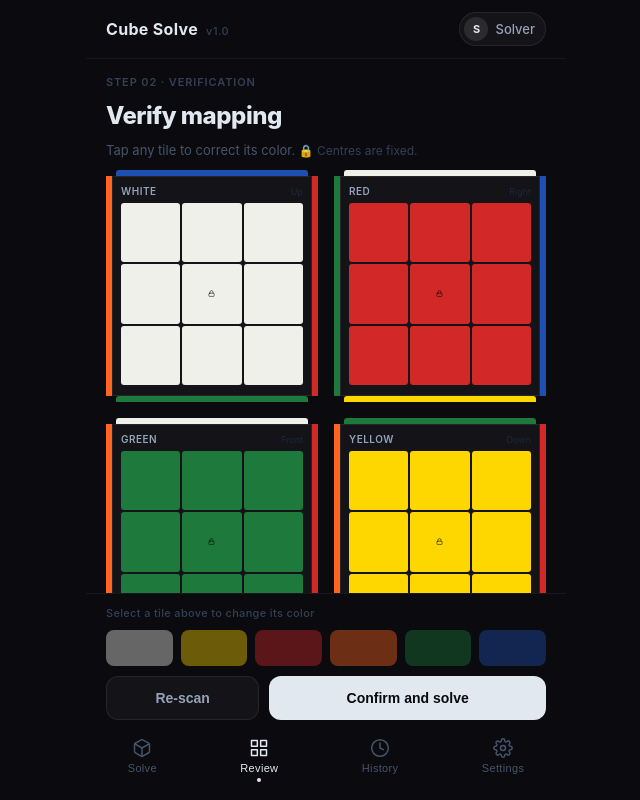
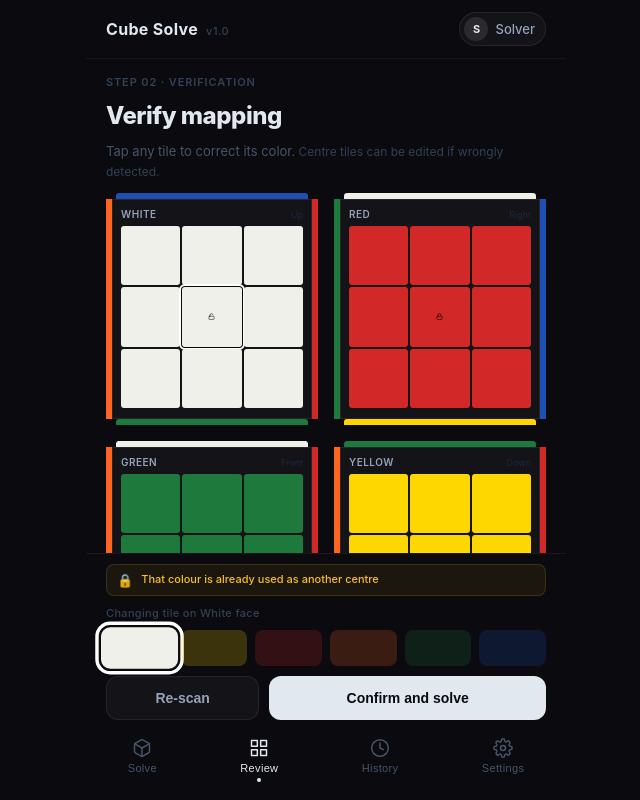
Before and after one commit to farhanbin65/Cube-Solve, a React (Vite) app: page /review in a window 1280 px wide. Both pictures are taken after a click on the element 525 px from the left and 293 px from the top of the page. Shown: the whole page, without its empty margins (314-954 px from the left). Built offline with nearby package versions, Linux system fonts and the light colour scheme.

Commit message:
Fix: Centre tile locking fixed

```diff
--- a/src/screens/ReviewScreen.jsx
+++ b/src/screens/ReviewScreen.jsx
@@ -30,14 +30,13 @@ const FACE_CENTRES = {
   B: "blue",
 };
 
-// Neighbour centres for each face: top, bottom, left, right
 const NEIGHBOURS = {
-  U: { top: "blue",   bottom: "green",  left: "orange", right: "red"    },
-  F: { top: "white",  bottom: "yellow", left: "orange", right: "red"    },
-  D: { top: "green",  bottom: "blue",   left: "orange", right: "red"    },
-  B: { top: "yellow", bottom: "white",  left: "orange", right: "red"    },
-  L: { top: "white",  bottom: "yellow", left: "blue",   right: "green"  },
-  R: { top: "white",  bottom: "yellow", left: "green",  right: "blue"   },
+  U: { top: "blue",   bottom: "green",  left: "orange", right: "red"   },
+  F: { top: "white",  bottom: "yellow", left: "orange", right: "red"   },
+  D: { top: "green",  bottom: "blue",   left: "orange", right: "red"   },
+  B: { top: "yellow", bottom: "white",  left: "red",    right: "orange"},
+  L: { top: "white",  bottom: "yellow", left: "blue",   right: "green" },
+  R: { top: "white",  bottom: "yellow", left: "green",  right: "blue"  },
 };
 
 // ── Validation ─────────────────────────────────────────────
@@ -57,12 +56,11 @@ function validateCube(faceColors) {
     if (count > 9) errors.push(`Too many ${color} (${count}/9)`);
   }
 
-  for (const face of FACES) {
-    const tiles = faceColors[face.key] || [];
-    const centre = tiles[CENTRE_INDEX];
-    if (centre && centre !== FACE_CENTRES[face.key]) {
-      errors.push(`${face.label} centre must be ${FACE_CENTRES[face.key]}`);
-    }
+  // Check all 6 centres are unique
+  const centreColors = FACES.map(f => faceColors[f.key]?.[CENTRE_INDEX]);
+  const uniqueCentres = new Set(centreColors);
+  if (uniqueCentres.size < 6) {
+    errors.push("Each face must have a unique centre colour");
   }
 
   return errors;
@@ -92,7 +90,8 @@ export default function ReviewScreen() {
 
   const [selectedFace, setSelectedFace] = useState(null);
   const [selectedCell, setSelectedCell] = useState(null);
-  const [errors, setErrors]             = useState([]);
+  const [errors,       setErrors]       = useState([]);
+  const [centreWarn,   setCentreWarn]   = useState(false);
 
   useEffect(() => {
     setErrors(validateCube(faceColors));
@@ -104,6 +103,7 @@ export default function ReviewScreen() {
       if (pickerRef.current && !pickerRef.current.contains(e.target)) {
         setSelectedFace(null);
         setSelectedCell(null);
+        setCentreWarn(false);
       }
     };
     document.addEventListener("mousedown", handler);
@@ -112,24 +112,39 @@ export default function ReviewScreen() {
 
   const handleTileClick = (faceKey, cellIndex, e) => {
     e.stopPropagation();
-    if (cellIndex === CENTRE_INDEX) return;
+    setCentreWarn(false);
     if (selectedFace === faceKey && selectedCell === cellIndex) {
       setSelectedFace(null);
       setSelectedCell(null);
     } else {
       setSelectedFace(faceKey);
       setSelectedCell(cellIndex);
+      if (cellIndex === CENTRE_INDEX) setCentreWarn(true);
     }
   };
 
   const handleColorPick = (colorName) => {
     if (selectedFace === null || selectedCell === null) return;
+
+    // If changing a centre, block duplicate centre colours
+    if (selectedCell === CENTRE_INDEX) {
+      const duplicate = FACES.some(
+        f => f.key !== selectedFace &&
+        faceColors[f.key]?.[CENTRE_INDEX] === colorName
+      );
+      if (duplicate) {
+        setCentreWarn(true);
+        return;
+      }
+    }
+
     const newColors = { ...faceColors };
     newColors[selectedFace] = [...newColors[selectedFace]];
     newColors[selectedFace][selectedCell] = colorName;
     setFaceColors(newColors);
     setSelectedFace(null);
     setSelectedCell(null);
+    setCentreWarn(false);
   };
 
   const handleConfirm = () => {
@@ -144,10 +159,12 @@ export default function ReviewScreen() {
     navigate("/capture");
   };
 
-  const isValid = errors.length === 0;
+  const isValid        = errors.length === 0;
+  const isCentreSelected = selectedCell === CENTRE_INDEX;
 
   return (
     <div style={s.root}>
+
       {/* Header */}
       <div style={s.header}>
         <span style={s.stepTag}>Step 02 · Verification</span>
@@ -156,10 +173,10 @@ export default function ReviewScreen() {
       <h2 style={s.title}>Verify mapping</h2>
       <p style={s.subtitle}>
         Tap any tile to correct its color.
-        <span style={s.lockNote}> 🔒 Centres are fixed.</span>
+        <span style={s.lockNote}> Centre tiles can be edited if wrongly detected.</span>
       </p>
 
-      {/* Live errors — never block, just inform */}
+      {/* Live errors */}
       {errors.length > 0 && (
         <div style={s.errorBox}>
           <span style={s.errorIcon}>⚠</span>
@@ -204,12 +221,25 @@ export default function ReviewScreen() {
         )}
       </div>
 
-      {/* Spacer so content doesn't hide behind sticky elements */}
-      <div style={{ height: 140 }} />
+      {/* Spacer for sticky bottom */}
+      <div style={{ height: 160 }} />
 
-      {/* ── Sticky bottom area ── */}
+      {/* ── Sticky bottom ── */}
       <div style={s.stickyBottom} ref={pickerRef}>
-        {/* Colour picker tray — always visible */}
+
+        {/* Centre warning */}
+        {isCentreSelected && (
+          <div style={s.centreWarning}>
+            <span style={s.centreWarningIcon}>🔒</span>
+            <span style={s.centreWarningText}>
+              {centreWarn
+                ? "That colour is already used as another centre"
+                : "Editing centre tile — each face needs a unique centre colour"}
+            </span>
+          </div>
+        )}
+
+        {/* Colour picker tray */}
         <div style={s.pickerTray}>
           <span style={s.pickerLabel}>
             {selectedFace !== null
@@ -221,20 +251,34 @@ export default function ReviewScreen() {
               const isSelected =
                 selectedFace !== null &&
                 faceColors[selectedFace]?.[selectedCell] === name;
+
+              // Grey out colours already used as centres when editing a centre
+              const isCentreConflict =
+                isCentreSelected &&
+                FACES.some(
+                  f => f.key !== selectedFace &&
+                  faceColors[f.key]?.[CENTRE_INDEX] === name
+                );
+
               return (
                 <button
                   key={name}
                   style={{
                     ...s.pickerSwatch,
                     background: hex,
-                    outline: isSelected ? "3px solid #fff" : "none",
+                    outline:    isSelected ? "3px solid #fff" : "none",
                     outlineOffset: 2,
-                    opacity: selectedFace === null ? 0.4 : 1,
-                    transform: isSelected ? "scale(1.15)" : "scale(1)",
+                    opacity:    selectedFace === null
+                      ? 0.4
+                      : isCentreConflict
+                      ? 0.2
+                      : 1,
+                    transform:  isSelected ? "scale(1.15)" : "scale(1)",
+                    cursor:     isCentreConflict ? "not-allowed" : "pointer",
                   }}
                   onClick={() => handleColorPick(name)}
                   disabled={selectedFace === null}
-                  title={name}
+                  title={isCentreConflict ? "Already used as a centre" : name}
                 />
               );
             })}
@@ -250,7 +294,7 @@ export default function ReviewScreen() {
             style={{
               ...s.primaryBtn,
               opacity: isValid ? 1 : 0.35,
-              cursor: isValid ? "pointer" : "not-allowed",
+              cursor:  isValid ? "pointer" : "not-allowed",
             }}
             onClick={handleConfirm}
             disabled={!isValid}
@@ -263,12 +307,13 @@ export default function ReviewScreen() {
   );
 }
 
-// ── Face Card with Neighbour Strips ────────────────────────
+// ── Face Card ──────────────────────────────────────────────
 
 function FaceCard({ face, tiles, neighbours, selectedCell, onTileClick }) {
   return (
     <div style={s.faceCardOuter}>
-      {/* Top neighbour strip */}
+
+      {/* Top neighbour */}
       <div style={s.neighbourRow}>
         <div style={{
           ...s.neighbourStrip,
@@ -278,14 +323,15 @@ function FaceCard({ face, tiles, neighbours, selectedCell, onTileClick }) {
       </div>
 
       <div style={s.faceCardMiddle}>
-        {/* Left neighbour strip */}
+
+        {/* Left neighbour */}
         <div style={{
           ...s.neighbourStrip,
           ...s.neighbourSide,
           background: COLOR_MAP[neighbours.left],
         }} />
 
-        {/* Face card */}
+        {/* Face */}
         <div style={s.faceCard}>
           <div style={s.faceCardHeader}>
             <span style={s.faceCardLabel}>{face.label}</span>
@@ -301,20 +347,18 @@ function FaceCard({ face, tiles, neighbours, selectedCell, onTileClick }) {
                   onClick={(e) => onTileClick(ci, e)}
                   style={{
                     ...s.tile,
-                    background: COLOR_MAP[colorName] || "#333",
-                    cursor: isCentre ? "default" : "pointer",
-                    outline: isSelected
-                      ? "2.5px solid #fff"
-                      : "none",
+                    background:  COLOR_MAP[colorName] || "#333",
+                    cursor:      "pointer",
+                    outline:     isSelected ? "2.5px solid #fff" : "none",
                     outlineOffset: 1,
-                    boxShadow: isSelected
+                    boxShadow:   isSelected
                       ? "0 0 0 1px rgba(0,0,0,0.5)"
                       : "none",
                   }}
                 >
                   {isCentre && (
                     <div style={s.lockBadge}>
-                      <LockIcon />
+                      {isSelected ? <UnlockIcon /> : <LockIcon />}
                     </div>
                   )}
                 </div>
@@ -323,15 +367,16 @@ function FaceCard({ face, tiles, neighbours, selectedCell, onTileClick }) {
           </div>
         </div>
 
-        {/* Right neighbour strip */}
+        {/* Right neighbour */}
         <div style={{
           ...s.neighbourStrip,
           ...s.neighbourSide,
           background: COLOR_MAP[neighbours.right],
         }} />
+
       </div>
 
-      {/* Bottom neighbour strip */}
+      {/* Bottom neighbour */}
       <div style={s.neighbourRow}>
         <div style={{
           ...s.neighbourStrip,
@@ -339,6 +384,7 @@ function FaceCard({ face, tiles, neighbours, selectedCell, onTileClick }) {
           background: COLOR_MAP[neighbours.bottom],
         }} />
       </div>
+
     </div>
   );
 }
@@ -352,6 +398,17 @@ function LockIcon() {
       strokeLinecap="round" strokeLinejoin="round">
       <rect x="3" y="11" width="18" height="11" rx="2" ry="2" />
       <path d="M7 11V7a5 5 0 0 1 10 0v4" />
+    </svg>
+  );
+}
+
+function UnlockIcon() {
+  return (
+    <svg width="7" height="7" viewBox="0 0 24 24" fill="none"
+      stroke="rgba(0,0,0,0.6)" strokeWidth="3"
+      strokeLinecap="round" strokeLinejoin="round">
+      <rect x="3" y="11" width="18" height="11" rx="2" ry="2" />
+      <path d="M7 11V7a5 5 0 0 1 9.9-1" />
     </svg>
   );
 }
@@ -388,6 +445,7 @@ const s = {
     color: "#475569",
     fontSize: 13,
     margin: 0,
+    lineHeight: 1.5,
   },
   lockNote: {
     color: "#334155",
@@ -424,12 +482,10 @@ const s = {
     gridTemplateColumns: "1fr 1fr",
     gap: 16,
   },
-  // Face card with neighbour strips
   faceCardOuter: {
     display: "flex",
     flexDirection: "column",
     alignItems: "center",
-    gap: 0,
   },
   neighbourRow: {
     width: "100%",
@@ -442,7 +498,6 @@ const s = {
     display: "flex",
     alignItems: "stretch",
     width: "100%",
-    gap: 0,
   },
   neighbourStrip: {
     borderRadius: 2,
@@ -495,7 +550,7 @@ const s = {
     display: "flex",
     alignItems: "center",
     justifyContent: "center",
-    transition: "outline 0.1s, transform 0.1s",
+    transition: "outline 0.1s",
   },
   lockBadge: {
     display: "flex",
@@ -528,7 +583,6 @@ const s = {
     borderRadius: "50%",
     flexShrink: 0,
   },
-  // Sticky bottom
   stickyBottom: {
     position: "fixed",
     bottom: 64,
@@ -538,11 +592,30 @@ const s = {
     maxWidth: 480,
     background: "#0a0a0f",
     borderTop: "1px solid rgba(255,255,255,0.06)",
-    padding: "12px 20px 16px",
+    padding: "10px 20px 16px",
     display: "flex",
     flexDirection: "column",
     gap: 10,
     zIndex: 20,
+  },
+  centreWarning: {
+    display: "flex",
+    alignItems: "center",
+    gap: 8,
+    background: "rgba(251,191,36,0.07)",
+    border: "1px solid rgba(251,191,36,0.15)",
+    borderRadius: 8,
+    padding: "7px 10px",
+  },
+  centreWarningIcon: {
+    fontSize: 13,
+    flexShrink: 0,
+  },
+  centreWarningText: {
+    color: "#fbbf24",
+    fontSize: 11,
+    fontWeight: 500,
+    lineHeight: 1.4,
   },
   pickerTray: {
     display: "flex",
```
